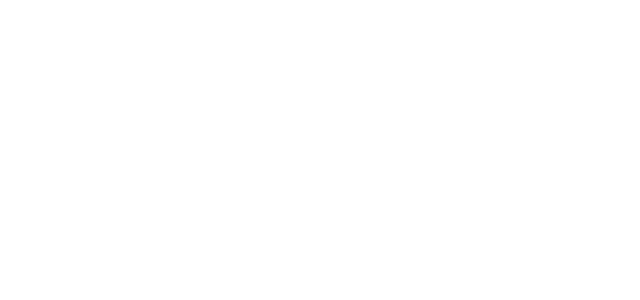
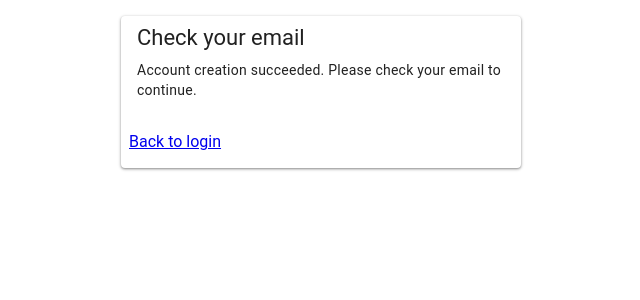
Before and after one commit to kuanhc96/roots-app, a Nuxt app in the folder auth-server/frontend/: page /sso/signup/success in a window 1280 px wide. Before the commit this address had no page. Shown: the top 300 px of the page, without its empty margins (319-959 px from the left). Built offline with nearby package versions, Linux system fonts and the light colour scheme.

Commit message:
refactor: move pages to /sso/**

```diff
--- a/auth-server/frontend/pages/about.vue
+++ b/auth-server/frontend/pages/sso/about.vue
@@ -1,7 +1,7 @@
 <template>
   <main>
     <h1>About</h1>
-    <p>This app is served entirely from <strong>localhost:8080</strong> via Spring Boot's static resource handler.</p>
+    <p>This app is served entirely from <strong>localhost:9000</strong> via Spring Boot's static resource handler.</p>
     <nav>
       <NuxtLink to="/">Home</NuxtLink>
     </nav>
--- a/auth-server/frontend/pages/signup/success.vue
+++ b/auth-server/frontend/pages/sso/signup/success.vue
@@ -6,7 +6,7 @@
         Account creation succeeded. Please check your email to continue.
       </v-card-text>
       <v-card-actions>
-        <NuxtLink to="/login">Back to login</NuxtLink>
+        <NuxtLink to="/sso/login">Back to login</NuxtLink>
       </v-card-actions>
     </v-card>
   </v-container>
```
Also changed, not shown: auth-server/frontend/pages/sso/forgot-password/index.vue (renamed from auth-server/frontend/pages/forgot-password/index.vue), auth-server/frontend/pages/sso/login.vue (renamed from auth-server/frontend/pages/login.vue), auth-server/frontend/pages/sso/magic-link/login.vue (renamed from auth-server/frontend/pages/magic-link/login.vue), auth-server/frontend/pages/sso/ott/login.vue (renamed from auth-server/frontend/pages/ott/login.vue), auth-server/frontend/pages/sso/reset-password/index.vue (renamed from auth-server/frontend/pages/reset-password/index.vue), auth-server/frontend/pages/sso/signup/index.vue (renamed from auth-server/frontend/pages/signup/index.vue).
